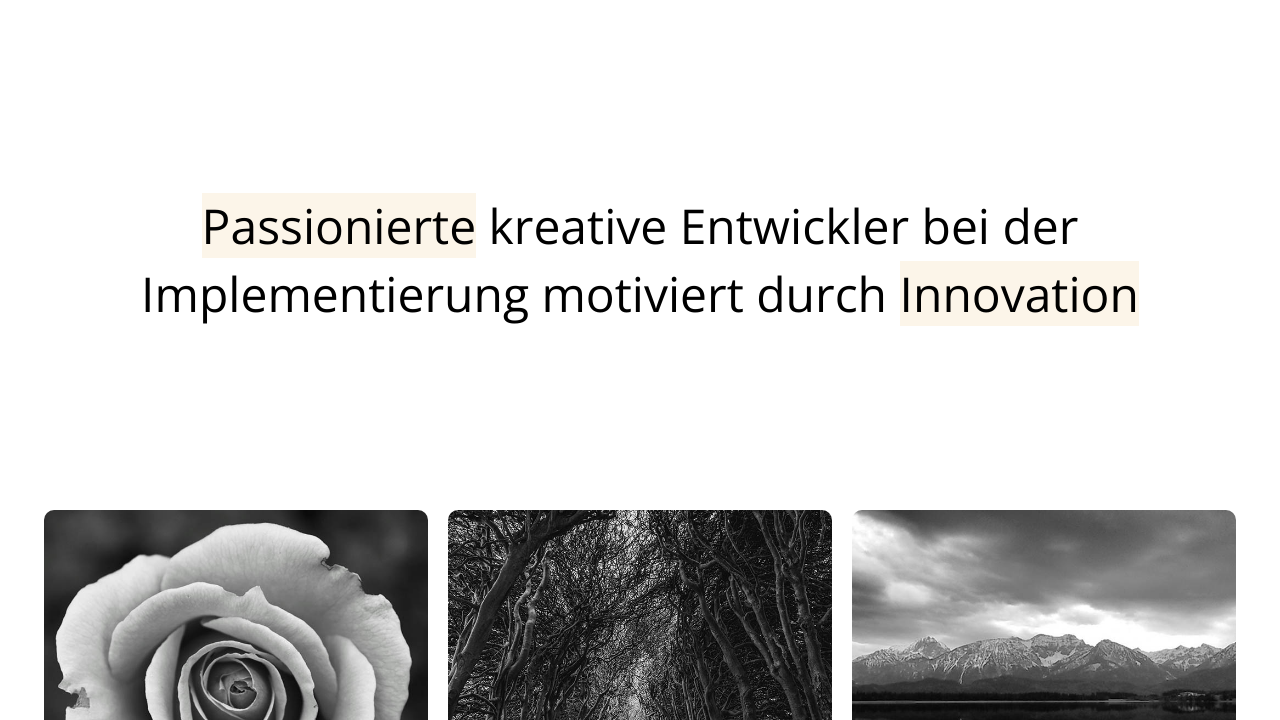
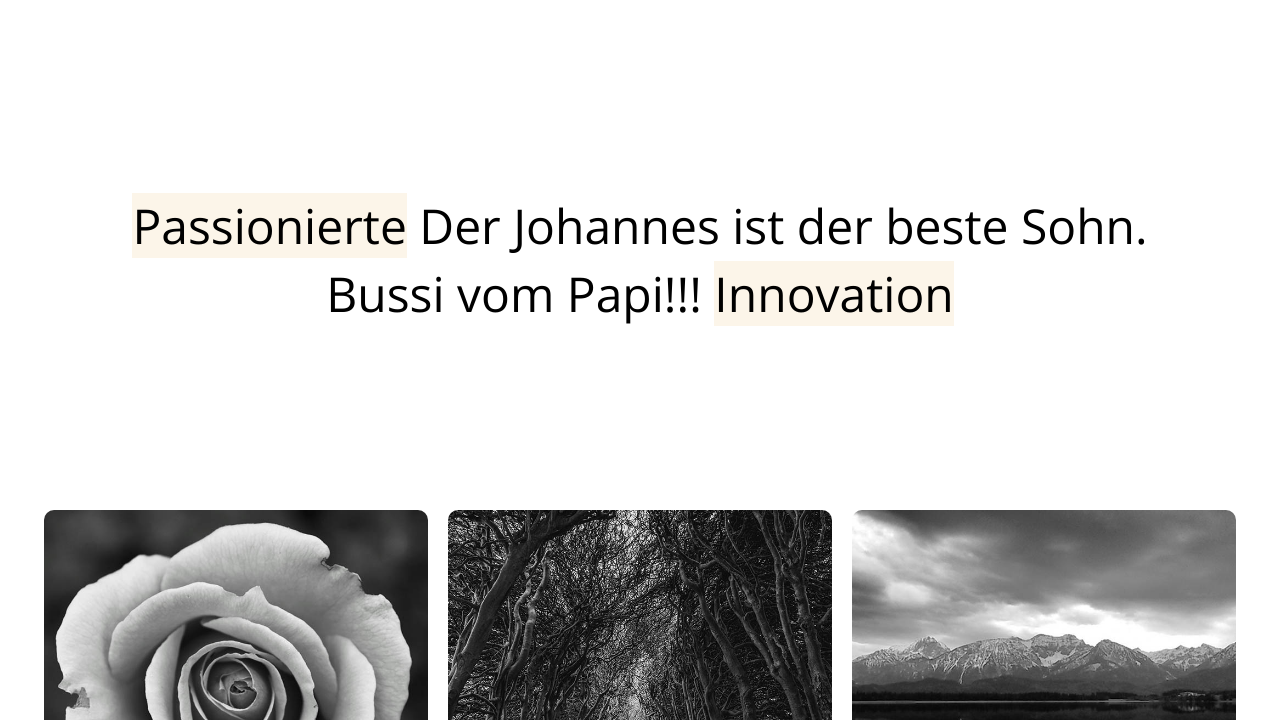
Before and after one commit to Thomas-Thurzo/kreative_website_projekt, a plain HTML site: page index.html in a window 1280 px wide. Shown: the part 80-800 px from the top of the page. Drawn offline with nearby package versions, Linux system fonts and the light colour scheme.

Commit message:
Änderungen für Johannes

```diff
--- a/index.html
+++ b/index.html
@@ -38,8 +38,8 @@
       <!-- Hero Sektion mit Überschrift -->
       <section class="hero-sektion">
         <h2>
-          <span class="bg-primary">Passionierte</span> kreative Entwickler bei
-          der Implementierung motiviert durch
+          <span class="bg-primary">Passionierte</span> Der Johannes ist der
+          beste Sohn. Bussi vom Papi!!!
           <span class="bg-primary">Innovation</span>
         </h2>
       </section>
```
